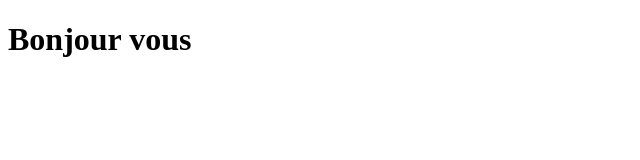
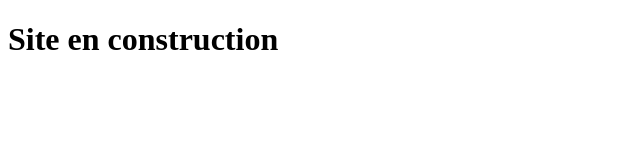
Before and after one commit to Kyoraku2/RnDay, a plain HTML site: page index.html in a window 1280 px wide. Shown: the whole page, without its empty margins (0-640 px from the left). Drawn offline with Linux system fonts and the light colour scheme.

Commit message:
Update index.html

```diff
--- a/index.html
+++ b/index.html
@@ -4,9 +4,9 @@
 	<meta charset="UTF-8" />
 	<meta name="viewport" content="width-device-width, initial scale=1.0">
 	<meta http-equive="X-UA-Compatible" content="ie-edge">
-	<title>Page de Tayeb HAKKAR</title>
+	<title>CMI Informatique Besancon</title>
 </head>
 <body>
-	<h1>Bonjour vous</h1>
+	<h1>Site en construction</h1>
 </body>
 </html>
```
